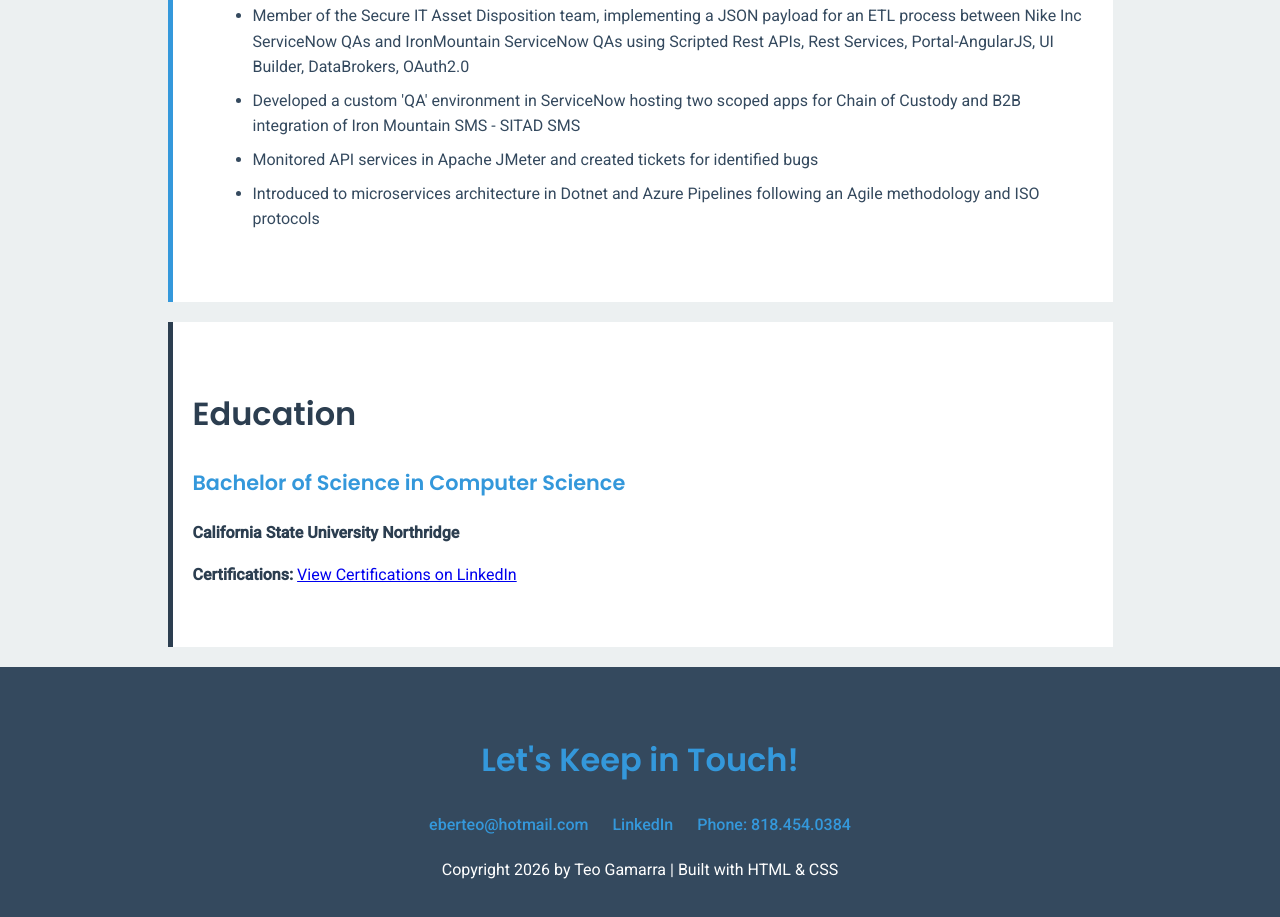
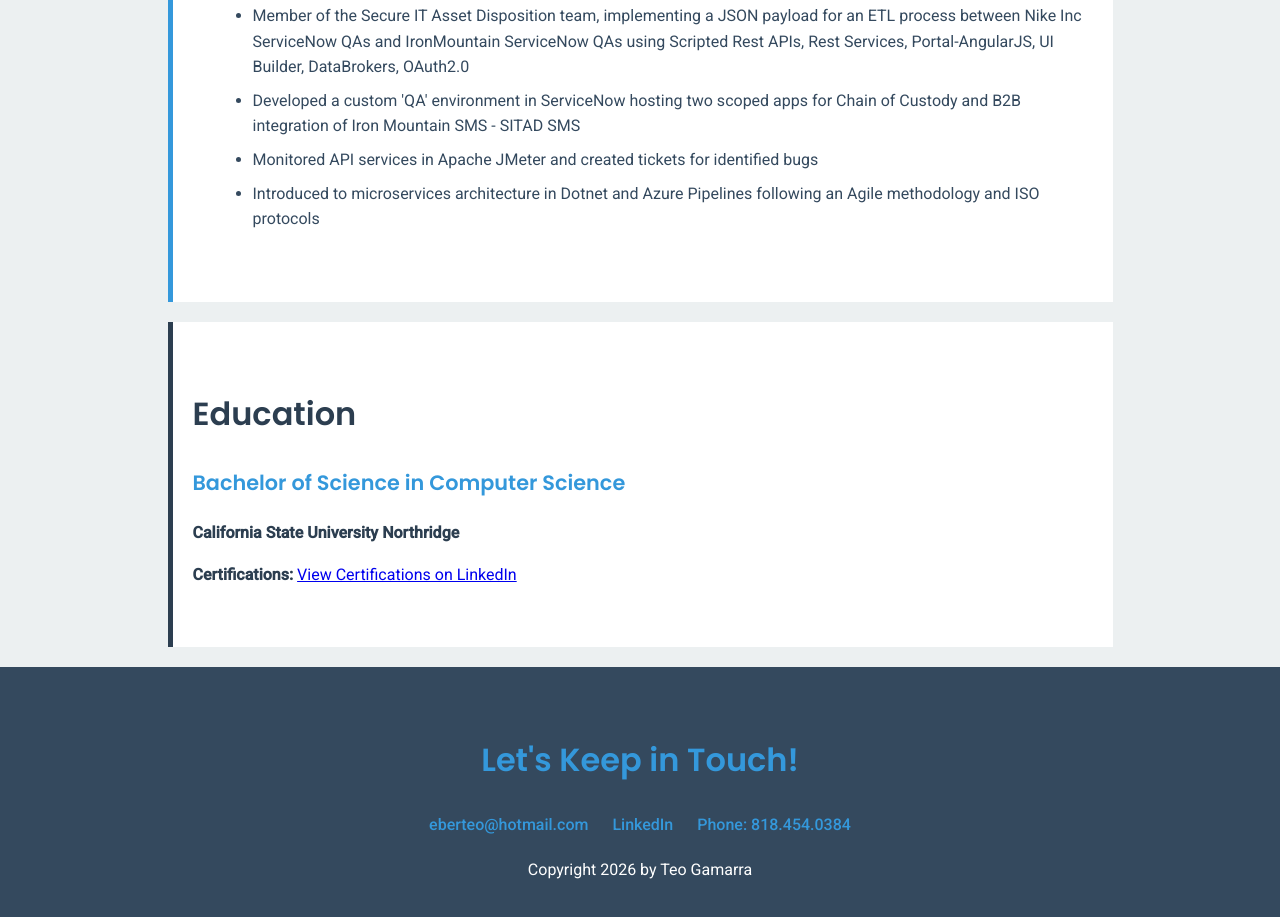
Before and after one commit to eberteogam/comp484-hw6-main, a plain HTML site: page index.html in a window 1280 px wide. Shown: the part 2249-3166 px from the top of the page. Drawn offline with Linux system fonts and the light colour scheme.

Commit message:
Update footer copyright and add README file

```diff
--- a/index.html
+++ b/index.html
@@ -96,7 +96,7 @@
             <a href="tel:+18184540384">Phone: 818.454.0384</a>
         </div>
 
-        <p>Copyright 2026 by Teo Gamarra | Built with HTML & CSS</p>
+        <p>Copyright 2026 by Teo Gamarra</p>
     </footer>
 </body>
 </html>
```
Also changed, not shown: 1 other file.
